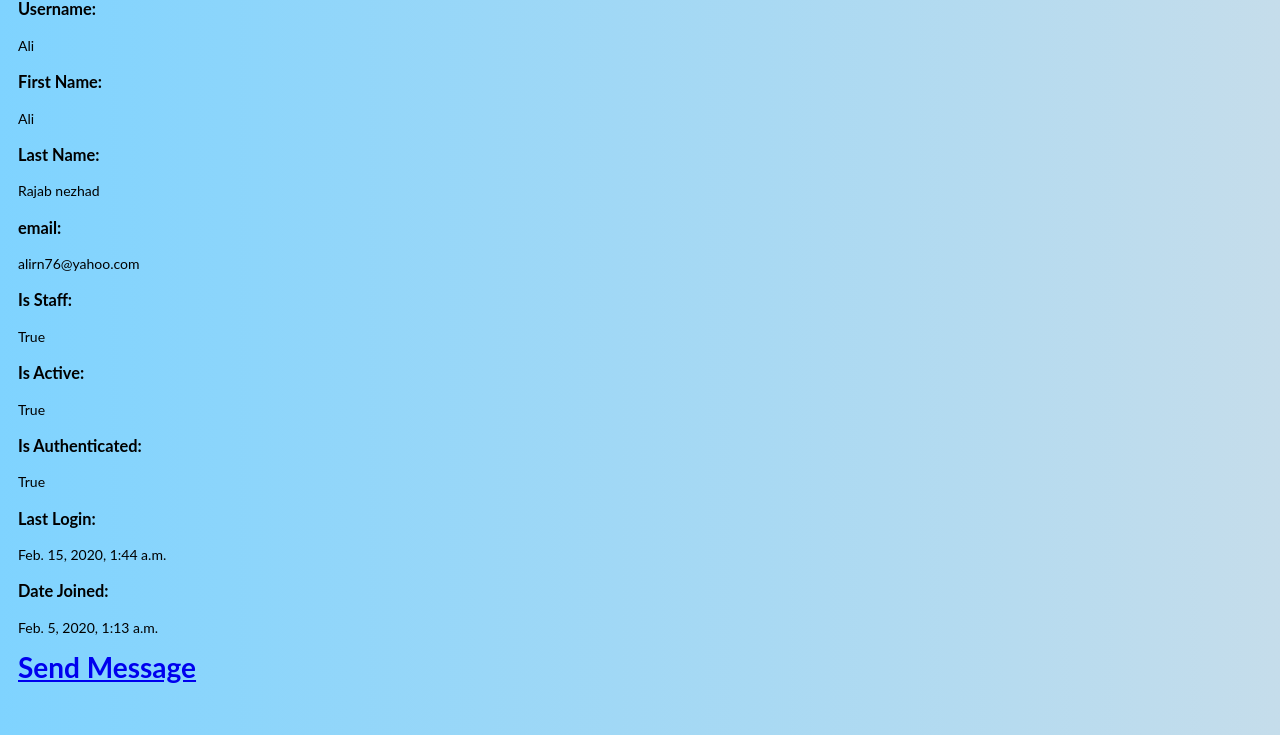
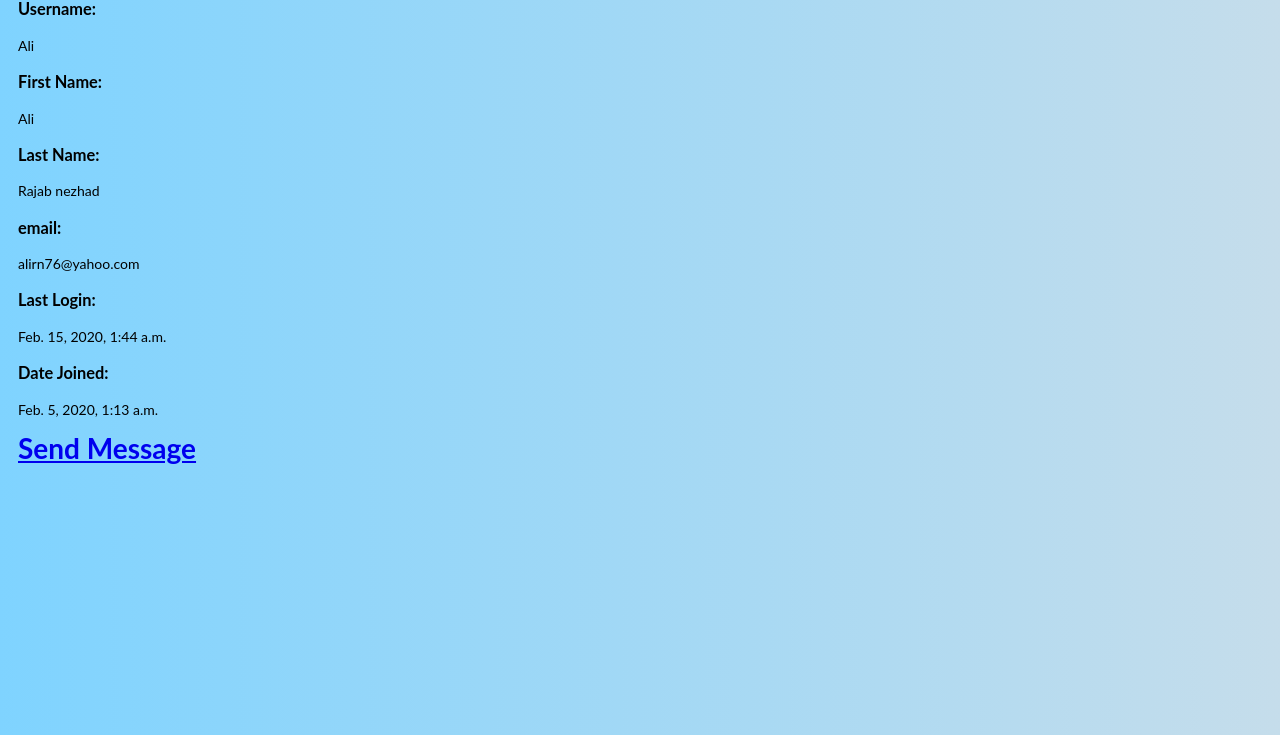
Before and after one commit to AliRn76/django-chatroom, a Django app: page /profile/Ali in a window 1280 px wide. Shown: the part 65-800 px from the top of the page. Run offline with Django 3.2, Linux system fonts and the light colour scheme; a user stored in the database is signed in; data comes from the database, SQL or seed files in the repository; both versions use the stored data as it was after the commit.

Commit message:
profile Edit Shod + Main Shod Login

```diff
--- a/chat/templates/myprofile.html
+++ b/chat/templates/myprofile.html
@@ -11,9 +11,6 @@
     <h3>Last Name: </h3>{{obj.last_name}}
     <!--<h3>Password: </h3>{{obj.password}}-->
     <h3>email: </h3>{{obj.email}}
-    <h3>Is Staff: </h3>{{obj.is_staff}}
-    <h3>Is Active: </h3>{{obj.is_active}}
-    <h3>Is Authenticated: </h3>{{obj.is_authenticated}}
     <h3>Last Login: </h3>{{obj.last_login}}
     <h3>Date Joined: </h3>{{obj.date_joined}}
     <a href="/myprofile/edit"><h1>Edit</h1></a>
--- a/chat/templates/profile.html
+++ b/chat/templates/profile.html
@@ -11,9 +11,6 @@
     <h3>Last Name: </h3>{{obj.last_name}}
     <!--<h3>Password: </h3>{{obj.password}}-->
     <h3>email: </h3>{{obj.email}}
-    <h3>Is Staff: </h3>{{obj.is_staff}}
-    <h3>Is Active: </h3>{{obj.is_active}}
-    <h3>Is Authenticated: </h3>{{obj.is_authenticated}}
     <h3>Last Login: </h3>{{obj.last_login}}
     <h3>Date Joined: </h3>{{obj.date_joined}}
     <a href="../private-chat/{{ pv_id }}"><h1>Send Message</h1></a>
--- a/chat/views.py
+++ b/chat/views.py
@@ -134,13 +134,14 @@ def main_view(request):
         context = {
             "pv_list": pv_list,
             "name" : request.user.first_name,
-            "active" : True
+            # "active" : True
         }
     except:
         context = {
-            "name" : "Guys",
-             "active": False
+            # "name" : "Guys",
+             # "active": False
         }
+        return render(request, "login.html", context)
     return render(request, "main.html",context)
 
 ####################################################################################
```
Also changed, not shown: chat/templates/main.html (+2 -6 lines), db.sqlite3.
